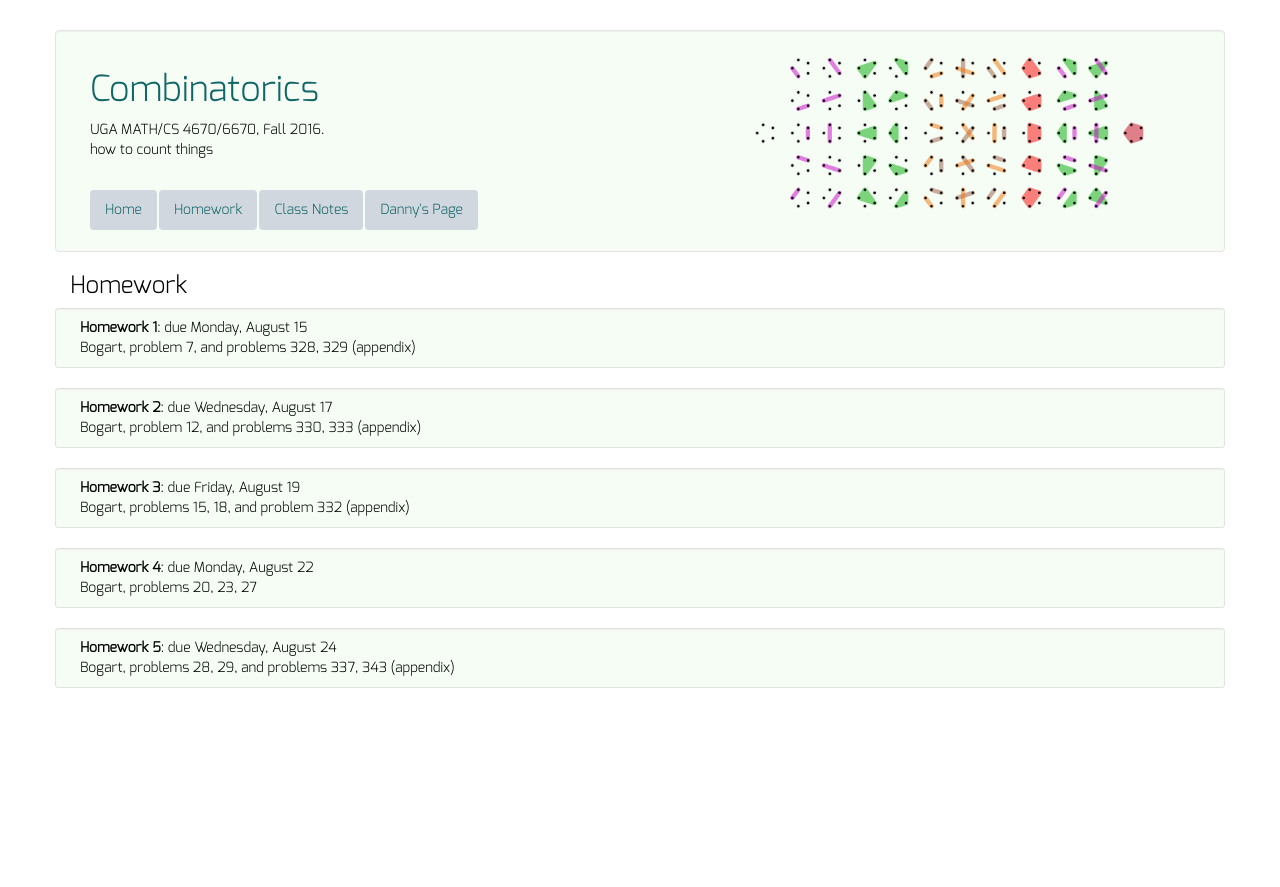
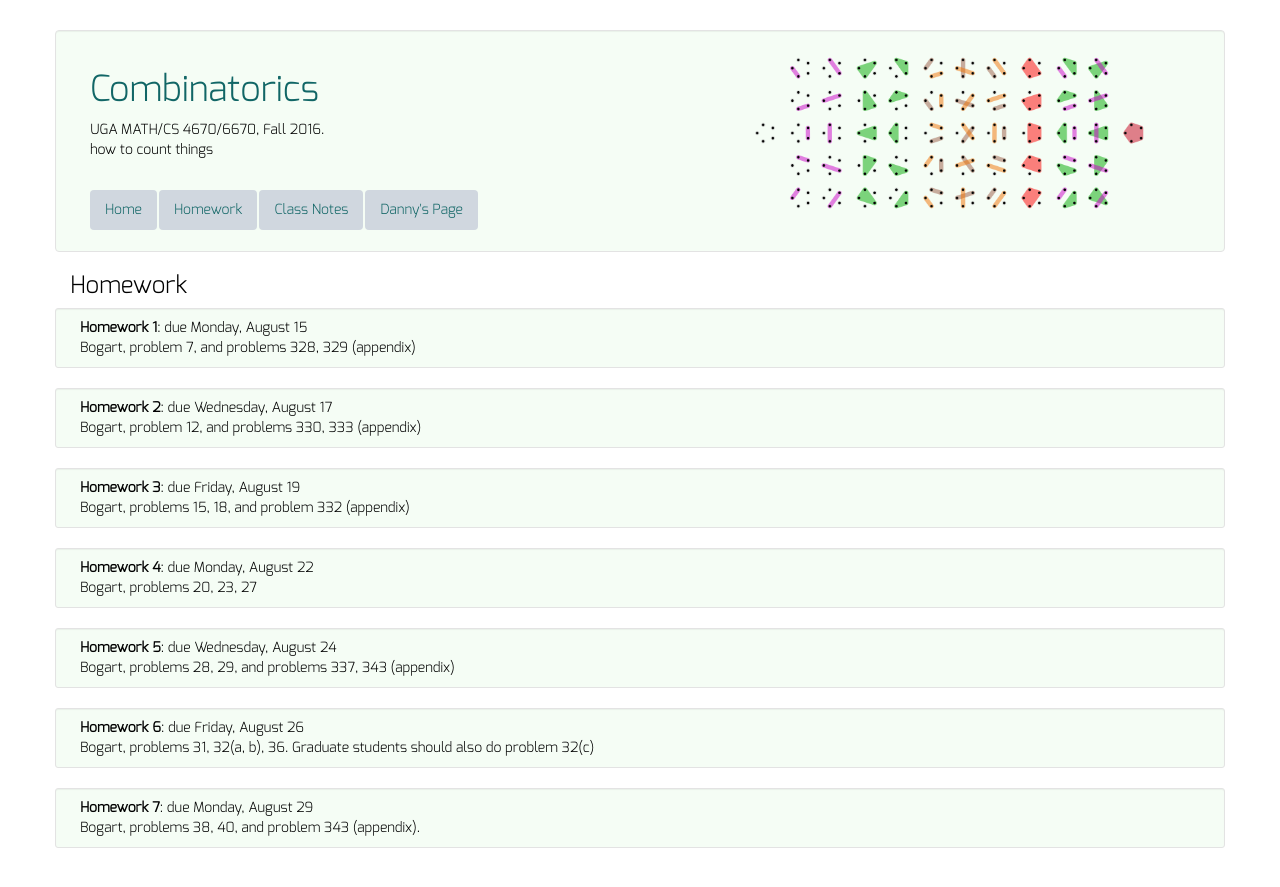
Before and after one commit to dkrashen/combinatorics, a Jekyll site: the page built from hw/index.html, in a window 1280 px wide. Shown: the top 887 px of the page. Built offline with Jekyll 4.4.1, drawn with Linux system fonts in a browser that asks for light colours.

Commit message:
add homework

```diff
--- a/_data/homework.yml
+++ b/_data/homework.yml
@@ -13,3 +13,10 @@
 - title: "Homework 5"
   description: "Bogart, problems 28, 29, and problems 337, 343 (appendix)"
   due: "Wednesday, August 24"
+- title: "Homework 6"
+  description: "Bogart, problems 31, 32(a, b), 36. Graduate students should
+  also do problem 32(c)"
+  due: "Friday, August 26"
+- title: "Homework 7"
+  description: "Bogart, problems 38, 40, and problem 343 (appendix). "
+  due: "Monday, August 29"
```
